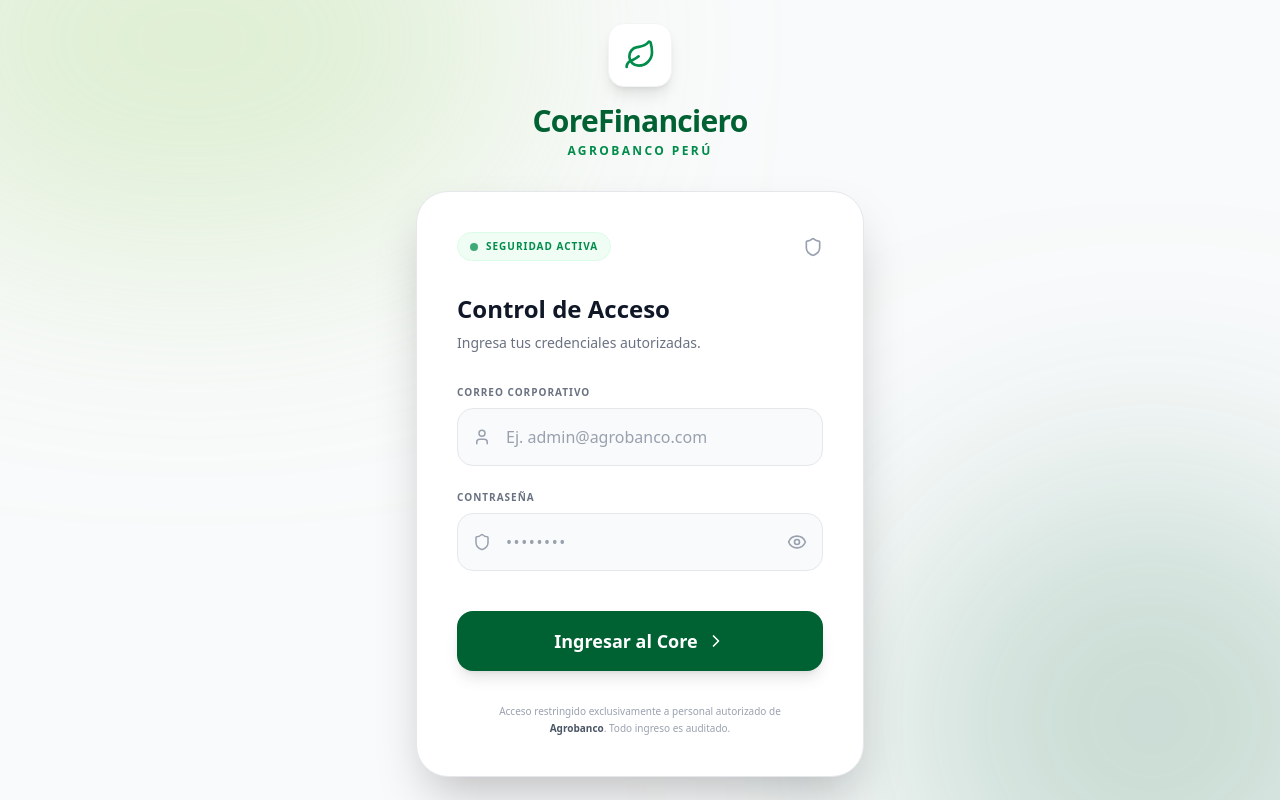
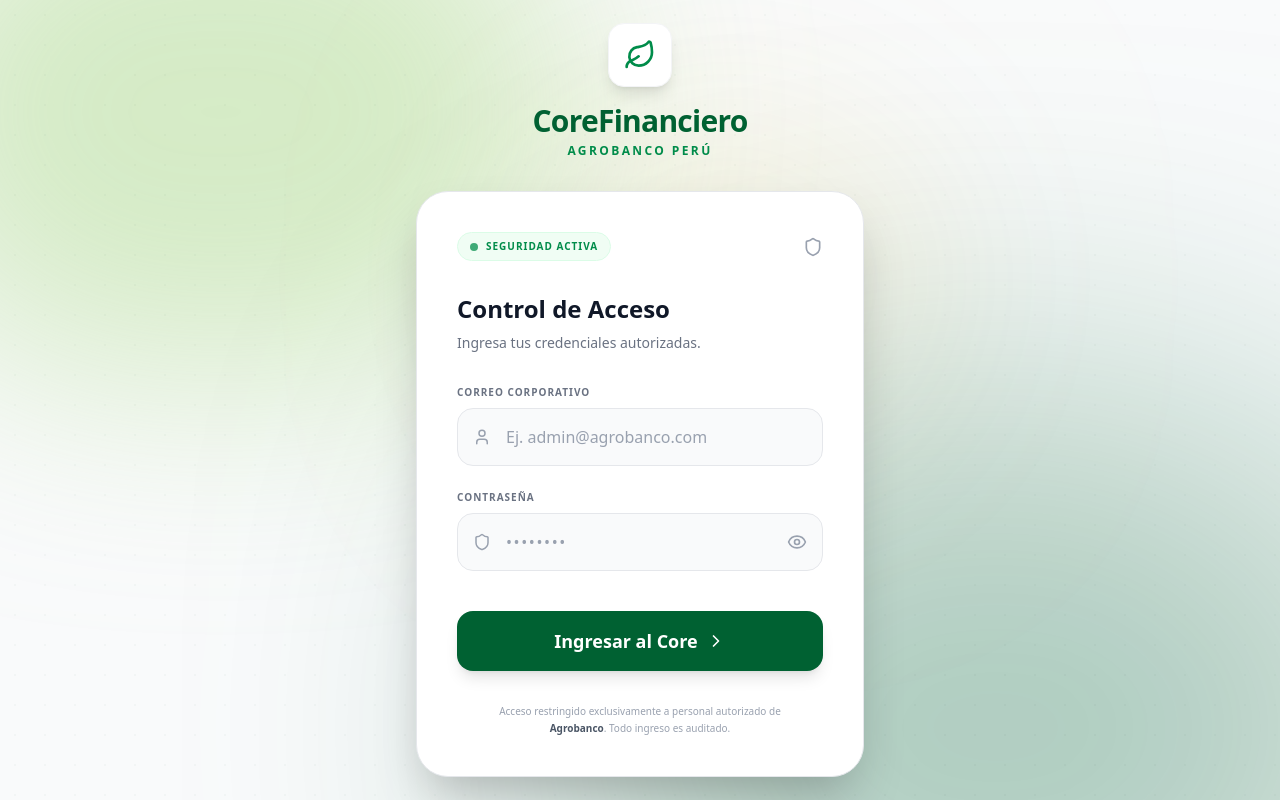
Before and after one commit to Alexander5642/agrobanco-frontend-core, a Next.js app: page /login in a window 1280 px wide. Built offline with nearby package versions, Linux system fonts and the light colour scheme; no server answers.

Commit message:
feat: add animated glowing orbs and grid texture to admin login background

```diff
--- a/src/app/login/page.tsx
+++ b/src/app/login/page.tsx
@@ -115,10 +115,36 @@
 export default function LoginPage() {
   return (
     <div className="min-h-screen bg-gray-50 flex items-center justify-center p-4 relative overflow-hidden">
-      {/* Background abstract shapes - Agrobanco Colors */}
+      {/* CSS para Animaciones */}
+      <style dangerouslySetInnerHTML={{__html: `
+        @keyframes float1 {
+          0% { transform: translate(0, 0) scale(1); }
+          33% { transform: translate(30px, -50px) scale(1.1); }
+          66% { transform: translate(-20px, 20px) scale(0.9); }
+          100% { transform: translate(0, 0) scale(1); }
+        }
+        @keyframes float2 {
+          0% { transform: translate(0, 0) scale(1); }
+          33% { transform: translate(-30px, 50px) scale(1.2); }
+          66% { transform: translate(20px, -20px) scale(0.8); }
+          100% { transform: translate(0, 0) scale(1); }
+        }
+        .animate-float-1 { animation: float1 15s ease-in-out infinite; }
+        .animate-float-2 { animation: float2 20s ease-in-out infinite; }
+        .bg-grid-pattern {
+          background-image: radial-gradient(#006132 1px, transparent 1px);
+          background-size: 30px 30px;
+        }
+      `}} />
+
+      {/* Textura de Fondo (Puntos sutiles) */}
+      <div className="absolute inset-0 bg-grid-pattern opacity-[0.03] pointer-events-none"></div>
+
+      {/* Background abstract shapes - Agrobanco Colors with Movements */}
       <div className="absolute top-0 left-0 w-full h-full pointer-events-none">
-        <div className="absolute -top-[20%] -left-[10%] w-[50%] h-[50%] bg-[#a3d977] rounded-full mix-blend-multiply filter blur-[120px] opacity-30"></div>
-        <div className="absolute top-[60%] -right-[10%] w-[40%] h-[60%] bg-[#006132] rounded-full mix-blend-multiply filter blur-[120px] opacity-20"></div>
+        <div className="absolute -top-[10%] -left-[10%] w-[50%] h-[60%] bg-[#a3d977] rounded-full mix-blend-multiply filter blur-[100px] opacity-40 animate-float-1"></div>
+        <div className="absolute top-[50%] -right-[10%] w-[60%] h-[70%] bg-[#006132] rounded-full mix-blend-multiply filter blur-[120px] opacity-30 animate-float-2"></div>
+        <div className="absolute top-[20%] left-[40%] w-[30%] h-[40%] bg-[#eab308] rounded-full mix-blend-multiply filter blur-[100px] opacity-10 animate-float-1" style={{ animationDelay: '2s' }}></div>
       </div>
 
       <div className="relative z-10 w-full">
```
